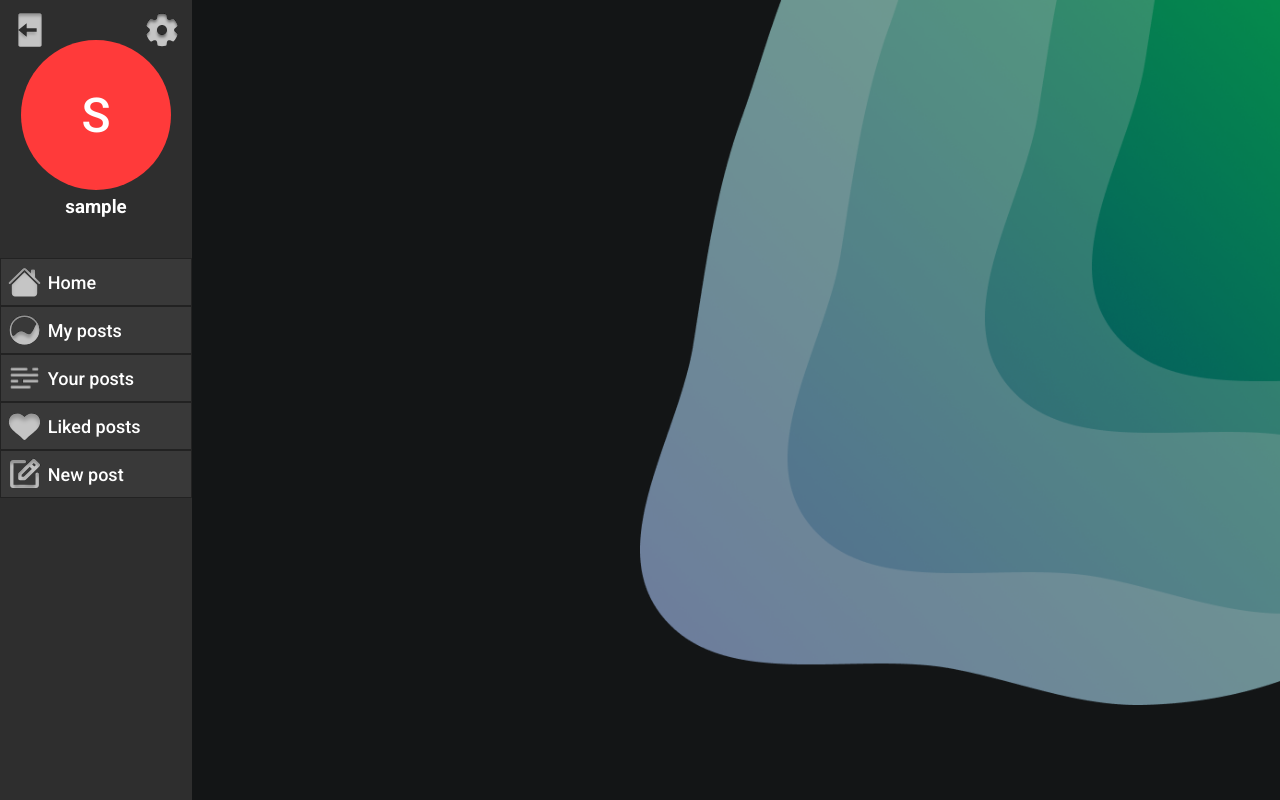
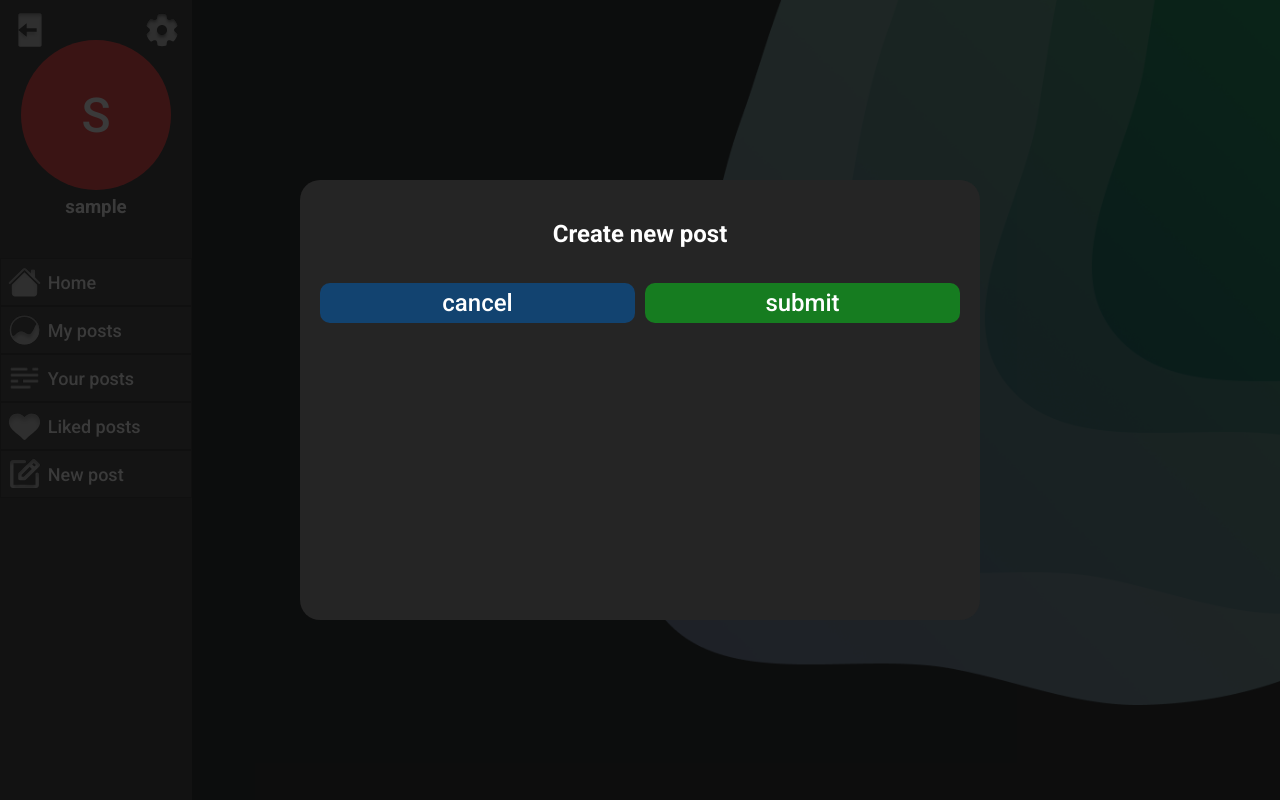
Before and after one commit to semvis123/Project-Webtechnologie, a Flask app: page /me in a window 1280 px wide. Run offline with Flask 2, Linux system fonts and the light colour scheme; the visitor is signed in with stand-in values (Sample User, id 1); data comes from the database, SQL or seed files in the repository; data that the repository does not hold is empty.

Commit message:
:sparkles: modal css

```diff
--- a/Main/posts/templates/posts.html
+++ b/Main/posts/templates/posts.html
@@ -71,6 +71,15 @@
             </div>
         {% endfor %}
     </div>
+    <div class="modal-background">
+        <div class="modal">
+            <h2 class="modal-title">Create new post</h2>
+            <div class="modal-buttons">
+                <input type="submit" value="submit">
+                <input type="submit" value="cancel">
+            </div>
+        </div>
+    </div>
     <div class="background"><img draggable="false" class="colors" src="static/assets/blob.png"></div>
     <div class="flash-messages">
         {% for message in get_flashed_messages()  %}
--- a/Main/static/css/posts.css
+++ b/Main/static/css/posts.css
@@ -194,3 +194,83 @@ body {
     background-color: #e00909;
     color: #fff;
 }
+
+.modal-background {
+    height: 100vh;
+    width: 100vw;
+    position: fixed;
+    background: #0c0c0cce;
+    display: flex;
+    align-items: center;
+    justify-content: center;
+}
+
+.modal {
+    background: #252525;
+    height: 50%;
+    width: 50%;
+    color: #fff;
+    border-radius: 20px;
+    padding: 20px;
+}
+
+.modal-title {
+    text-align: center;
+    padding: 20px;
+}
+
+.modal-inputs {
+    display: flex;
+    flex-direction: column;
+}
+
+.modal-inputs > input {
+    box-sizing: border-box;
+    border-width: 1px;
+    border-radius: 10px;
+    height: 40px;
+    width: 100%;
+    background: rgba(0,0,0,.5);
+    margin-bottom: 10px;
+    border-style: none;
+    color: #fff;
+    outline: none;
+    padding-left: 3px;
+    text-indent: 5px;
+}
+
+.modal-inputs > input:focus {
+    border-style: solid;
+    border-color: rgba(255, 255, 255, .4);
+}
+
+.modal-inputs > label {
+    margin-bottom: 3px;
+}
+
+
+.modal-buttons {
+    display: flex;
+    gap: 10px;
+    margin-top: 15px;
+    flex-direction: row-reverse;
+}
+
+.modal-buttons > input {
+    height: 40px;
+    width: 100%;
+    border-radius: 10px;
+    border: none;
+    font-size: x-large;
+    background: rgba(0, 255, 25, 0.4);
+    color: #fff;
+}
+
+.modal-buttons > input:nth-child(2) {
+    background: rgba(0, 98, 188, .5);
+}
+
+.modal-buttons > input:hover {
+    filter: brightness(0.8);
+    border: 2px solid rgba(0,0,0,.5);
+}
```
